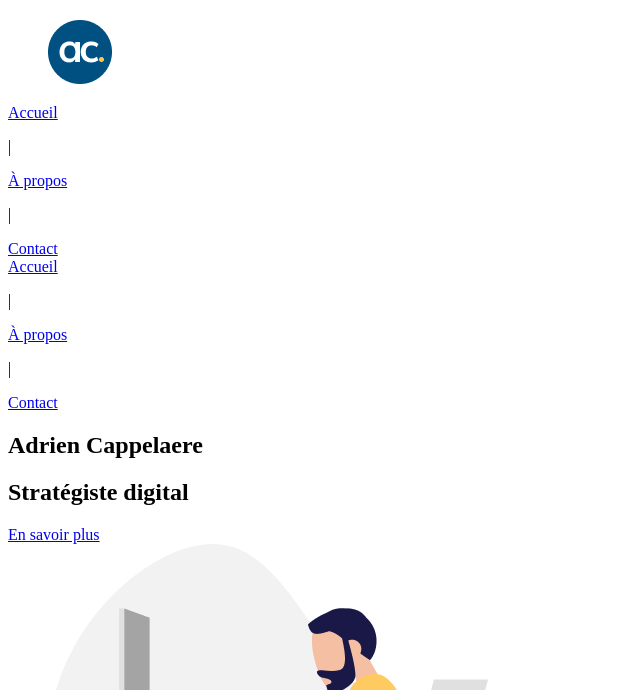
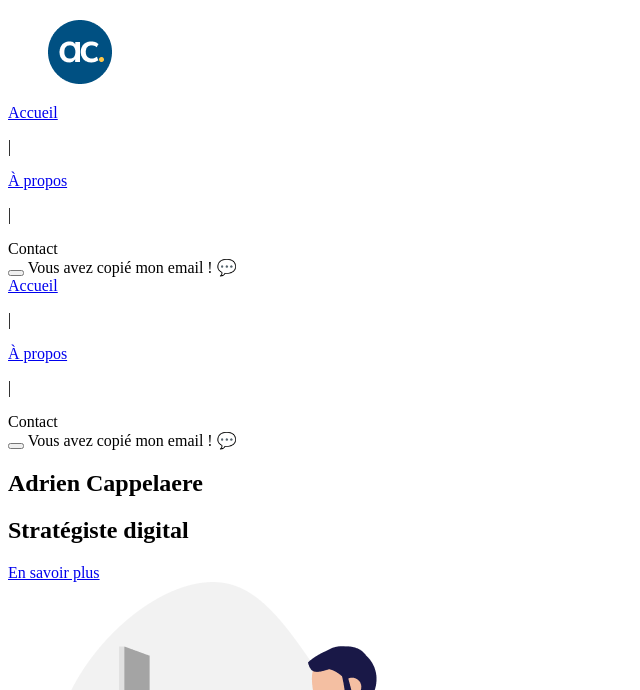
Before and after one commit to AdrienCappelaere/portfolio, a Symfony app: template templates/home/index.html.twig in a window 1280 px wide. Shown: the top 690 px of the page, without its empty margins (0-640 px from the left). Run offline with Twig, Linux system fonts and the light colour scheme; the template is opened without the code that fills it, so the values that code supplies are empty; some libraries are stand-ins or nearby versions.

Commit message:
Modified contact page

```diff
--- a/package.json
+++ b/package.json
@@ -20,6 +20,7 @@
   "dependencies": {
     "bulma": "^0.8.2",
     "bulma-spacing": "^1.2.0",
+    "clipboard": "^2.0.6",
     "css.gg": "^2.0.0",
     "glob-all": "^3.2.1",
     "path": "^0.12.7",
--- a/templates/base.html.twig
+++ b/templates/base.html.twig
@@ -8,20 +8,53 @@
         <meta name="robots" content="noindex">
         <meta name="description" content="{% block metadescription %}{% endblock %}" />
         <meta name="title" content="{% block metatitle %}{% endblock %}">
-
         <!-- Open Graph / Facebook -->
         <meta property="og:type" content="website">
         <meta property="og:url" content="{{ app.request.uri }}">
         <meta property="og:title" content="Adrien Cappelaere - Stratégiste digital">
         <meta property="og:description" content="Laissez-vous guider pour accroître votre présence digitale ! Professionnel du web, je développe des sites optimisés pour atteindre vos objectifs et utilisateurs.">
         <meta property="og:image" content="{{ asset('build/images/opengraph.jpg') }}">
-
         <!-- Twitter -->
         <meta property="twitter:card" content="summary_large_image">
         <meta property="twitter:url" content="{{ app.request.uri }}">
         <meta property="twitter:title" content="Adrien Cappelaere - Stratégiste digital">
         <meta property="twitter:description" content="Laissez-vous guider pour accroître votre présence digitale ! Professionnel du web, je développe des sites optimisés pour atteindre vos objectifs et utilisateurs.">
         <meta property="twitter:image" content="{{ asset('build/images/opengraph.jpg') }}">
+        <script src="https://cdn.jsdelivr.net/npm/clipboard@2/dist/clipboard.min.js"></script>
+        <script>
+            function notificationDesktop() {
+                let box = document.getElementById("notificationDesktop");
+                box.classList.remove("is-hidden");
+                function closeHelpDiv(){
+                    document.getElementById("notificationDesktop").classList.add("is-hidden");
+                }
+                // close the div in 5 secs
+                window.setTimeout( closeHelpDiv, 4000 );
+            }
+            function removeNotificationDesktop() {
+                let box = document.getElementById("notificationDesktop");
+                box.classList.add("is-hidden");
+            }
+            function notificationMobile() {
+                let box = document.getElementById("notificationMobile");
+                box.classList.remove("is-hidden");
+                function closeHelpDiv(){
+                    document.getElementById("notificationMobile").classList.add("is-hidden");
+                }
+                // close the div in 5 secs
+                window.setTimeout( closeHelpDiv, 4000 );
+            }
+            function removeNotificationMobile() {
+                let box = document.getElementById("notificationMobile");
+                box.classList.add("is-hidden");
+            }
+            function closeHelpDiv(){
+                document.getElementById("notificationMobile").classList.add("is-hidden");
+                document.getElementById("notificationDesktop").classList.add("is-hidden");
+            }
+            // close the div in 5 secs
+            window.setTimeout( closeHelpDiv, 4000 );
+        </script>
 
         {% block stylesheets %}
             {# 'app' must match the first argument to addEntry() in webpack.config.js #}
@@ -50,7 +83,7 @@
         </div>
         <div id="" class="navbar-menu is-hidden-mobile ">
             <div class="navbar-end navbar-desktop">
-                <a href="{{ path('home') }}" class="navbar-item has-text-primary is-size-7" style="flex-direction: column">
+                <a href="{{ path('home') }}" class="navbar-item is-size-7" style="flex-direction: column">
                     <span class="icon"><i class="gg-home"></i></span>
                     <span>Accueil</span>
                 </a>
@@ -60,16 +93,22 @@
                     <span>À propos</span>
                 </a>
                 <p style="align-self:center;">|</p>
-                <a href="{{ path('contact') }}" class="navbar-item is-size-7	" style="flex-direction: column">
+                <a class="navbar-item is-size-7 copy" style="flex-direction: column" data-clipboard-text="adrien.cappelaere@gmail.com" onclick="notificationDesktop()">
                     <span class="icon"><i class="gg-mail"></i></span>
                     <span>Contact</span>
                 </a>
+                <div style="position:relative">
+                    <div id="notificationDesktop" class="notification notification-desktop is-hidden">
+                        <button class="delete" onclick="removeNotificationDesktop()"></button>
+                        Vous avez copié mon email ! 💬
+                    </div>
+                </div>
             </div>
         </div>
     </nav>
     <nav class="navbar is-fixed-bottom is-hidden-desktop is-centered " role="navigation" aria-label="main navigation">
         <div class="navbar-brand is-flex navbar-bottom ">
-            <a href="{{ path('home') }}" class="navbar-item has-text-primary is-size-7" style="flex-direction: column">
+            <a href="{{ path('home') }}" class="navbar-item is-size-7" style="flex-direction: column">
                 <span class="icon"><i class="gg-home"></i></span>
                 <span>Accueil</span>
             </a>
@@ -79,10 +118,16 @@
                 <span>À propos</span>
             </a>
             <p style="align-self:center;">|</p>
-            <a href="{{ path('contact') }}" class="navbar-item is-size-7	" style="flex-direction: column">
+            <a class="navbar-item is-size-7 copy" style="flex-direction: column" data-clipboard-text="adrien.cappelaere@gmail.com" onclick="notificationMobile()">
                 <span class="icon"><i class="gg-mail"></i></span>
                 <span>Contact</span>
             </a>
+            <div style="position:relative">
+                <div id="notificationMobile" class="notification notification-mobile is-hidden">
+                    <button class="delete" onclick="removeNotificationMobile()"></button>
+                    Vous avez copié mon email ! 💬
+                </div>
+            </div>
         </div>
     </nav>
     {% block body %}{% endblock %}
@@ -91,14 +136,7 @@
         {{ encore_entry_script_tags('app') }}
         <!-- Hotjar Tracking Code for http://dev.acappelaere.com/ -->
         <script>
-            (function(h,o,t,j,a,r){
-                h.hj=h.hj||function(){(h.hj.q=h.hj.q||[]).push(arguments)};
-                h._hjSettings={hjid:1803140,hjsv:6};
-                a=o.getElementsByTagName('head')[0];
-                r=o.createElement('script');r.async=1;
-                r.src=t+h._hjSettings.hjid+j+h._hjSettings.hjsv;
-                a.appendChild(r);
-            })(window,document,'https://static.hotjar.com/c/hotjar-','.js?sv=');
+
         </script>
         <!-- Renders app.js & a webpack runtime.js file
             <script src="/build/runtime.js"></script>
--- a/templates/home/index.html.twig
+++ b/templates/home/index.html.twig
@@ -178,14 +178,17 @@
                 <span class="tag is-primary has-text-white has-text-weight-bold">PHP</span>
             </div>
             <p class="content">J’ai réalisé ce site Wordpress pour une association centenaire à l’aide d’un thème starter et ACF Pro.</p>
+            <span class="tag is-warning has-margin-bottom-8">
+              En cours de finalisation
+            </span>
             <div class="buttons has-margin-bottom-24">
-                <a class="button btn-secondary">
+                <a class="button btn-secondary" disabled>
                 <span class="icon">
                     <i class="gg-code-slash"></i>
                 </span>
                     <span>Voir le code</span>
                 </a>
-                <a class="button is-primary">
+                <a class="button is-primary" disabled>
                 <span class="icon">
                     <i class="gg-arrow-top-right-o"></i>
                 </span>
@@ -201,21 +204,35 @@
 
 <!-- CONTACT -->
 <footer class="footer">
+    <script>
+        function notificationFooter() {
+            let box = document.getElementById("notificationFooter");
+            box.classList.remove("is-hidden");
+            function closeHelpDiv(){
+                document.getElementById("notificationFooter").classList.add("is-hidden");
+            }
+            // close the div in 5 secs
+            window.setTimeout( closeHelpDiv, 4000 );
+        }
+    </script>
     <div class="section">
         <div class="a-footer-txt">
             <h2 class="title is-size-3-mobile is-size-1-tablet is-marginless has-text-white">Me contacter</h2>
             <p class="title is-size-3-mobile is-size-1-tablet a-text-blue-3">Je serais ravi d’échanger avec vous autour d’un bon thé. Envoyez moi un email et arrangeons nos disponibilités !</p>
-            <a href="{{ path('contact') }}" class="button is-white has-text-primary has-text-weight-bold">
+            <a data-clipboard-text="adrien.cappelaere@gmail.com" class="button is-white has-text-primary has-text-weight-bold copy" onclick="notificationFooter()">
                 <span>Me contacter</span>
                 <span class="icon">
-                <i class="gg-arrow-right-o"></i>
+                <i class="gg-mail"></i>
             </span>
             </a>
+            <div id="notificationFooter" class="is-hidden has-text-white content has-margin-top-16">
+                Vous avez copié mon email ! 💬
+            </div>
+
         </div>
-        <div class="is-hidden-mobile">
-            <img src="{{ asset('build/images/contact.png') }}" alt="Illustration du projet de site Wordpress du Concordia de Geispitzen">
+        <div class="is-hidden-mobile a-img-center">
+            <img src="{{ asset('build/images/contact.png') }}" alt="Illustration du bloc pour contacter Adrien Cappelaere">
         </div>
     </div>
-
 </footer>
 {% endblock %}
```
Also changed, not shown: assets/js/app.js (+25 -1 lines), assets/js/notification.js (added, +7 -0 lines), assets/sass/app.scss (+13 -0 lines), templates/home/about.html.twig (+17 -3 lines), public/build/app.css, public/build/app.js, 1 other file.
